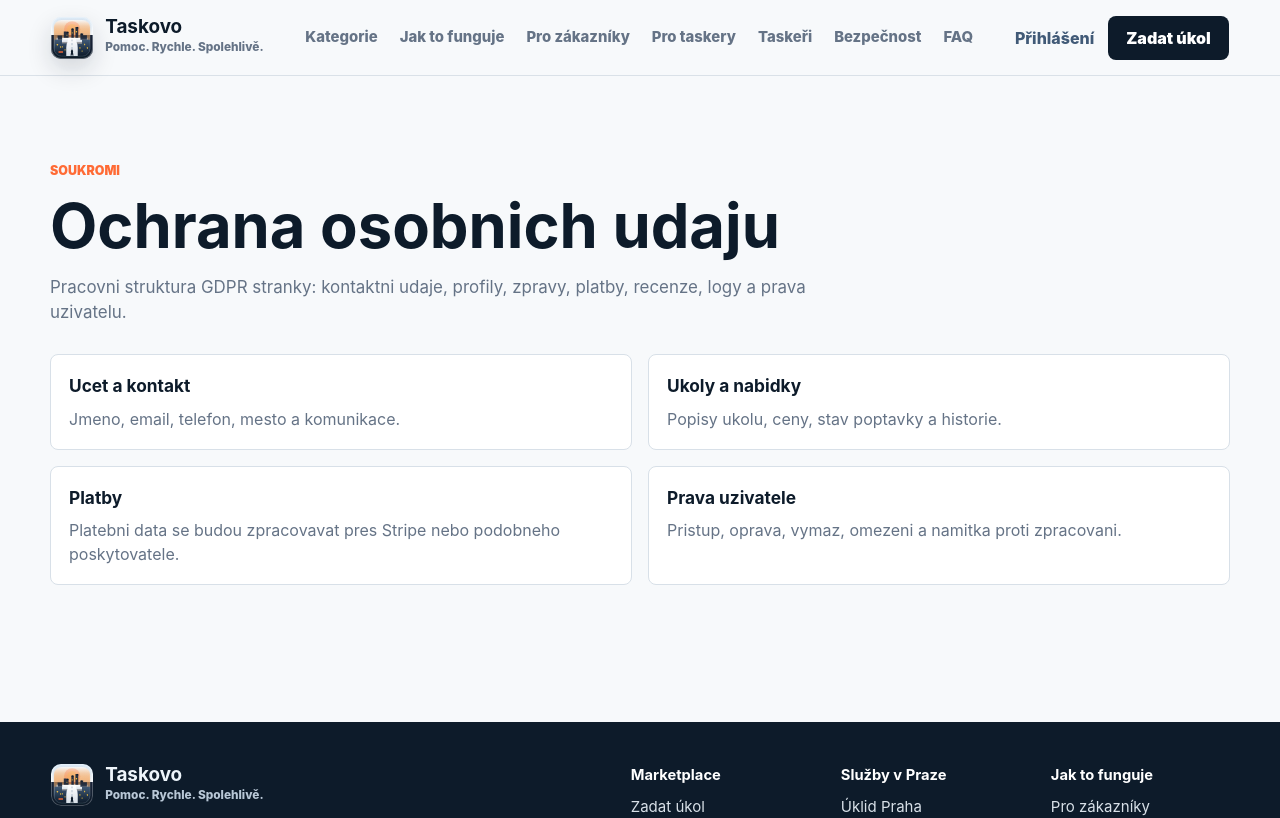
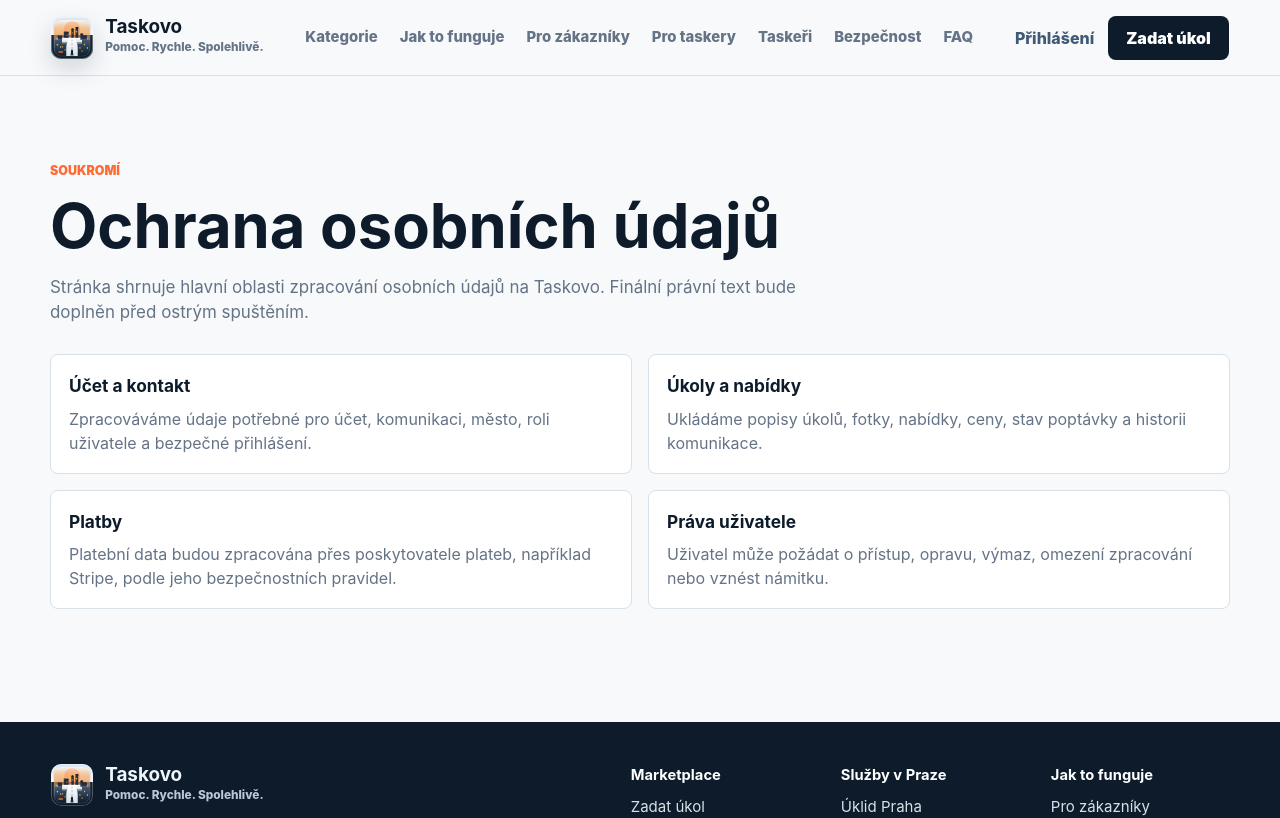
Before and after one commit to kaziodimm/taskovo-app, a Next.js app: page /ochrana-osobnich-udaju in a window 1280 px wide. Shown: the top 818 px of the page. Built offline with nearby package versions, Linux system fonts and the light colour scheme; no server answers.

Commit message:
Polish privacy page metadata and copy

```diff
--- a/app/ochrana-osobnich-udaju/page.tsx
+++ b/app/ochrana-osobnich-udaju/page.tsx
@@ -1,8 +1,49 @@
+import type { Metadata } from "next";
 import { Footer } from "@/components/Footer";
 import { Header } from "@/components/Header";
 
+const pageUrl = "https://taskovo.cz/ochrana-osobnich-udaju";
+
+export const metadata: Metadata = {
+  title: "Ochrana osobních údajů | Taskovo",
+  description: "Přehled toho, jak Taskovo pracuje s účtem, kontaktem, úkoly, nabídkami, platbami, zprávami, recenzemi a právy uživatelů.",
+  alternates: { canonical: pageUrl },
+  openGraph: {
+    title: "Ochrana osobních údajů | Taskovo",
+    description: "Soukromí a GDPR přehled pro český marketplace lokálních služeb.",
+    url: pageUrl,
+    siteName: "Taskovo",
+    type: "article",
+  },
+};
+
+const points = [
+  { title: "Účet a kontakt", text: "Zpracováváme údaje potřebné pro účet, komunikaci, město, roli uživatele a bezpečné přihlášení." },
+  { title: "Úkoly a nabídky", text: "Ukládáme popisy úkolů, fotky, nabídky, ceny, stav poptávky a historii komunikace." },
+  { title: "Platby", text: "Platební data budou zpracována přes poskytovatele plateb, například Stripe, podle jeho bezpečnostních pravidel." },
+  { title: "Práva uživatele", text: "Uživatel může požádat o přístup, opravu, výmaz, omezení zpracování nebo vznést námitku." },
+];
+
 export default function PrivacyPage() {
   return (
-    <><Header /><main className="page-shell"><section className="section-title"><p className="kicker">Soukromi</p><h1 className="page-title">Ochrana osobnich udaju</h1><p>Pracovni struktura GDPR stranky: kontaktni udaje, profily, zpravy, platby, recenze, logy a prava uzivatelu.</p></section><div className="legal-grid"><article className="legal-card"><h3>Ucet a kontakt</h3><p>Jmeno, email, telefon, mesto a komunikace.</p></article><article className="legal-card"><h3>Ukoly a nabidky</h3><p>Popisy ukolu, ceny, stav poptavky a historie.</p></article><article className="legal-card"><h3>Platby</h3><p>Platebni data se budou zpracovavat pres Stripe nebo podobneho poskytovatele.</p></article><article className="legal-card"><h3>Prava uzivatele</h3><p>Pristup, oprava, vymaz, omezeni a namitka proti zpracovani.</p></article></div></main><Footer /></>
+    <>
+      <Header />
+      <main className="page-shell">
+        <section className="section-title">
+          <p className="kicker">Soukromí</p>
+          <h1 className="page-title">Ochrana osobních údajů</h1>
+          <p>Stránka shrnuje hlavní oblasti zpracování osobních údajů na Taskovo. Finální právní text bude doplněn před ostrým spuštěním.</p>
+        </section>
+        <div className="legal-grid">
+          {points.map((point) => (
+            <article className="legal-card" key={point.title}>
+              <h3>{point.title}</h3>
+              <p>{point.text}</p>
+            </article>
+          ))}
+        </div>
+      </main>
+      <Footer />
+    </>
   );
 }
```
